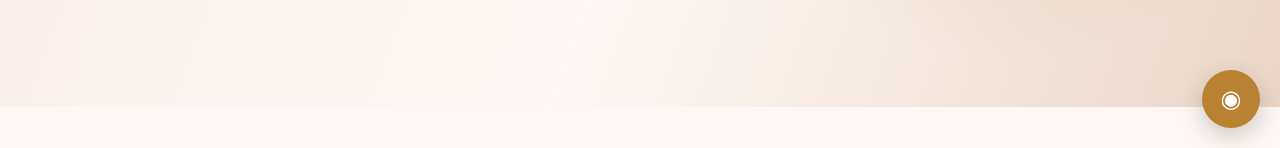
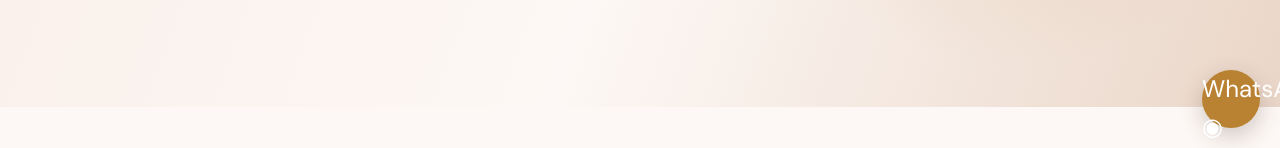
Before and after one commit to Cristianomendes2026/Studio-Marcelle-Souza-Novo, a plain HTML site: page index.html in a window 1280 px wide. Shown: the part 652-800 px from the top of the page. Drawn offline with nearby package versions, Linux system fonts and the light colour scheme.

Commit message:
Update WhatsApp link text in index.html

```diff
--- a/index.html
+++ b/index.html
@@ -178,6 +178,6 @@
     <img id="lightbox-img" src="" alt="">
   </div>
 
-<a class="floating-whatsapp" href="https://wa.me/5541996327562?text=Olá!%20Gostaria%20de%20agendar%20um%20horário." target="_blank" rel="noopener" aria-label="Falar no WhatsApp">◉</a>  <script src="script.js"></script>
+<a class="floating-whatsapp" href="https://wa.me/5541996327562?text=Olá!%20Gostaria%20de%20agendar%20um%20horário." target="_blank" rel="noopener" aria-label="Falar no WhatsApp">WhatsApp ◉</a>  <script src="script.js"></script>
 </body>
 </html>
```
